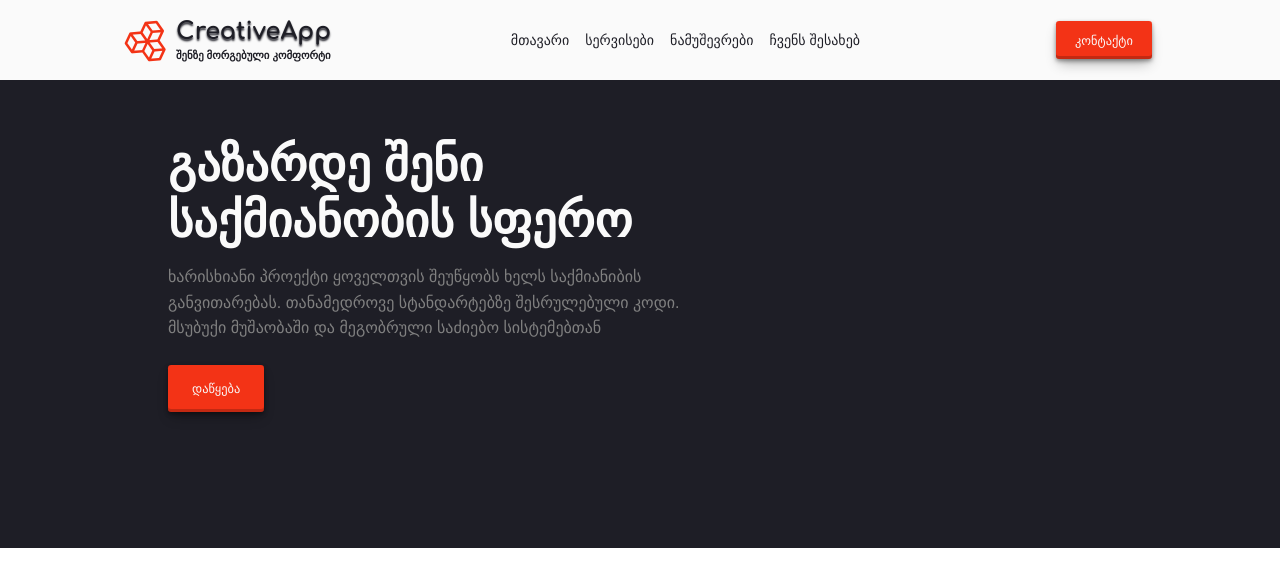
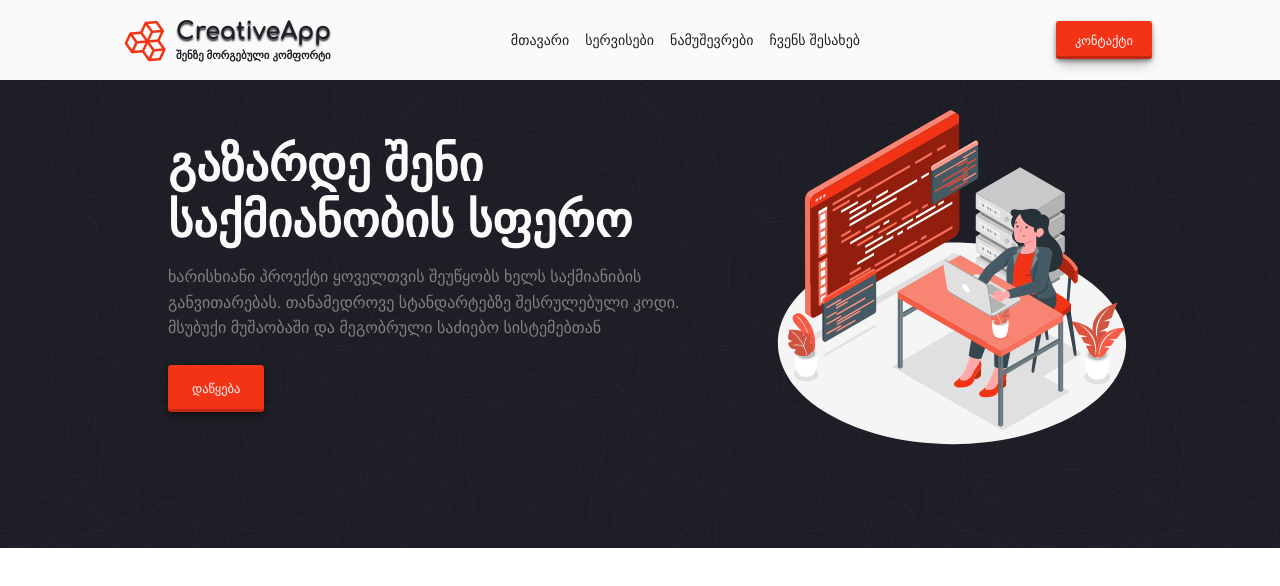
Before and after one commit to bqgogrichiani/site-order, a plain HTML site: page index.html in a window 1280 px wide. Shown: the top 586 px of the page. Drawn offline with nearby package versions, Linux system fonts and the light colour scheme; the site is published under a folder, as on GitHub Pages, so addresses that start at the root find nothing; a web font is replaced by a local one.

Commit message:
Update styles.css

```diff
--- a/style/styles.css
+++ b/style/styles.css
@@ -152,7 +152,7 @@ header .navbar {
     display: grid;
     grid-template-columns: repeat(2, auto);
     padding: 6rem 10%;
-    background: url('/img/shape.png') no-repeat center;
+    background: url('../img/shape.png') no-repeat center;
     background-size: cover;
     position: relative;
 }
@@ -171,7 +171,7 @@ header .navbar {
 .hero__person {
     width: 400px;
     height: 100%;
-    background: url('/img/Code\ review-amico.svg') no-repeat center;
+    background: url('../img/Code\ review-amico.svg') no-repeat center;
 }
 
 .hero .message {
```
